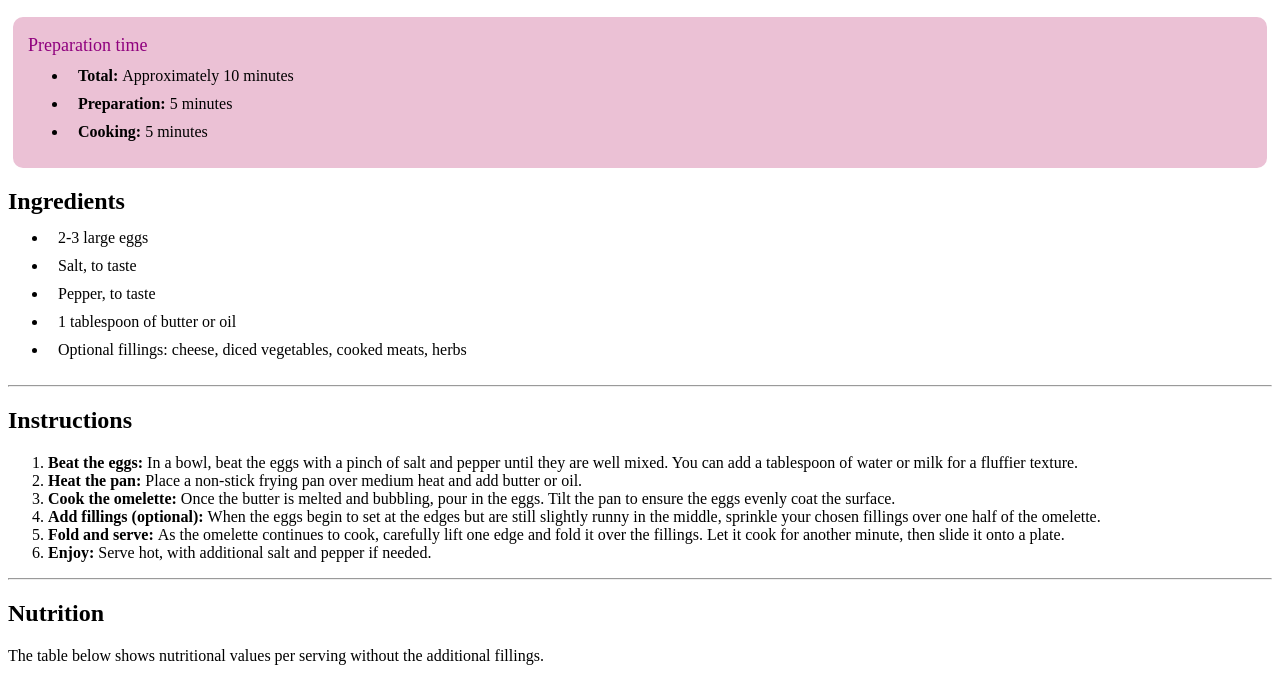
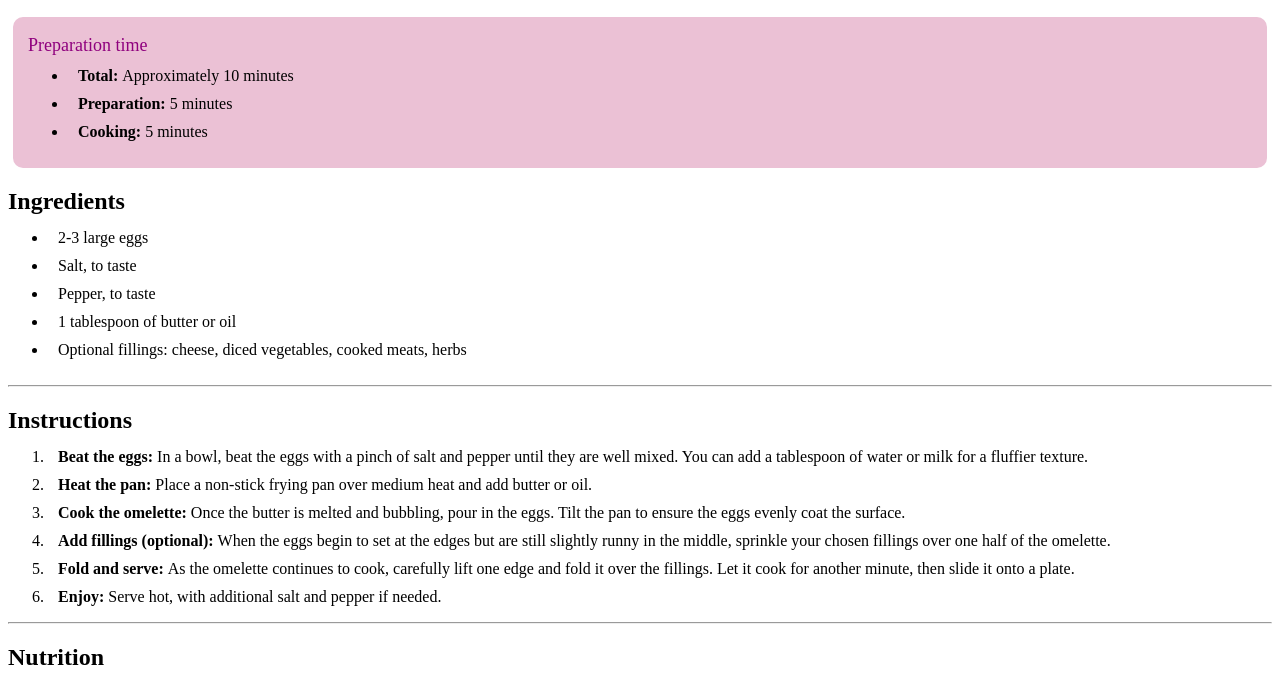
Before and after one commit to victorjudysen/Frontend-Mentor-Projects, a plain HTML site: page 2. recipe-page-main/index.html in a window 1280 px wide. Shown: the part 101-781 px from the top of the page. Drawn offline with Linux system fonts and the light colour scheme.

Commit message:
Update styles.css

```diff
--- a/2. recipe-page-main/styles.css
+++ b/2. recipe-page-main/styles.css
@@ -34,10 +34,19 @@
     padding-left: 10px;
 }
 
-#main-body {
+.instructions h2 {
+    margin-bottom: -2px;
+}
+
+.instructions ol li {
+    padding-left: 10px;
+    margin-bottom: 10px;
+}
+
+/* #main-body {
     width: 100%;
     margin: auto;
-}
+} */
 
 p {
     font-size: 16px;
```
